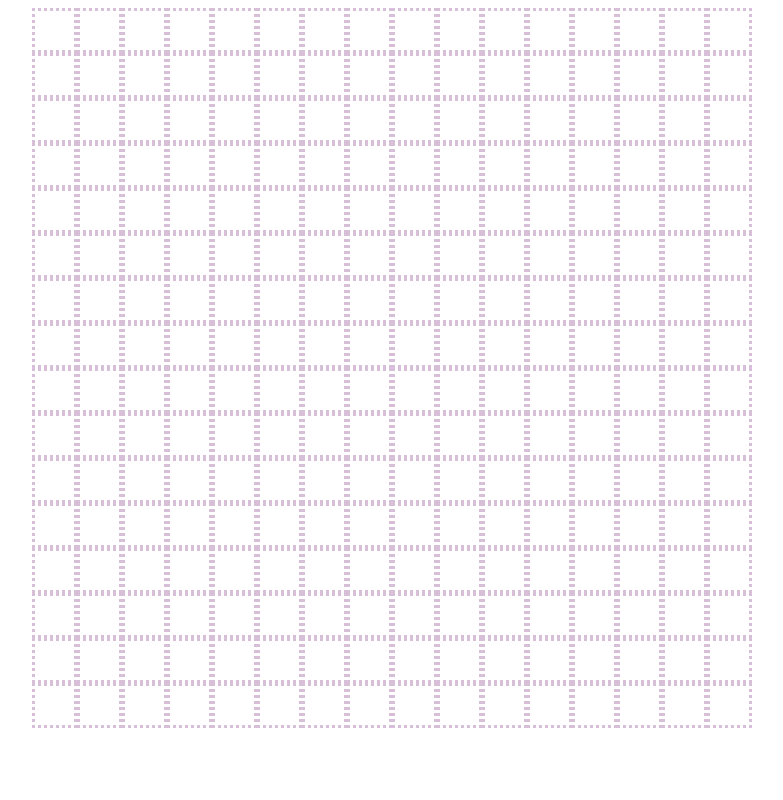
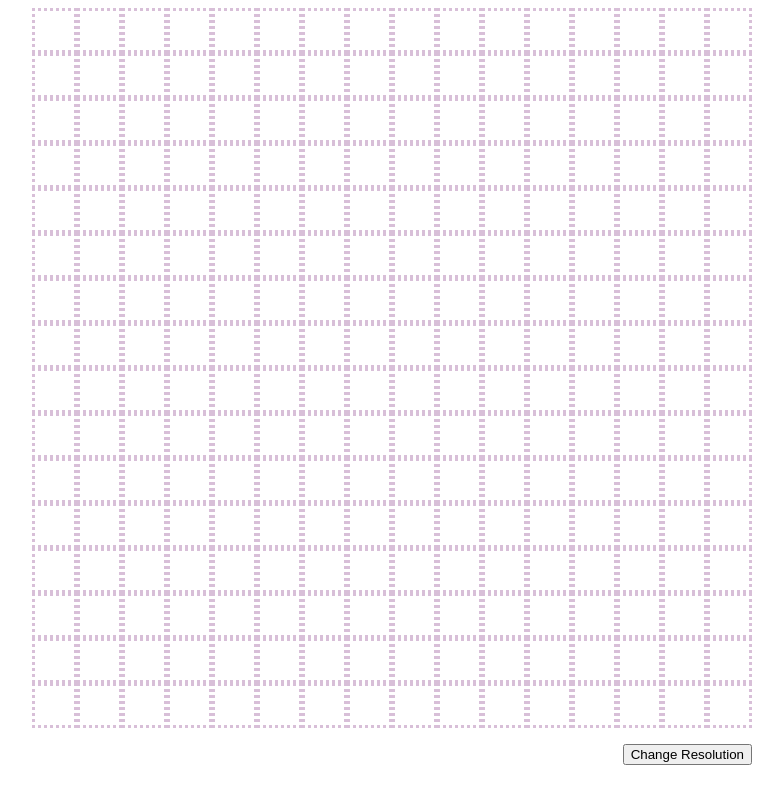
Before and after one commit to kgroening05/js-etch-a-sketch, a plain HTML site: page index.html in a window 1280 px wide. Shown: the whole page, without its empty margins (248-1031 px from the left). Drawn offline with Linux system fonts and the light colour scheme.

Commit message:
Add change resolution button

```diff
--- a/app.js
+++ b/app.js
@@ -2,9 +2,6 @@
 const container = document.querySelector(".container");
 let numberOfRows = 16;
 let numberOfColumns = 16;
-const sketchPadSize = 960;
-
-
 
 // Populate container div with 16 x 16 grid of square divs
 for (let rowindex = 0; rowindex < numberOfRows; rowindex++) {
--- a/index.html
+++ b/index.html
@@ -10,5 +10,8 @@
 </head>
 <body>
     <div class="container"></div>
+    <div class="settings-footer">
+        <button id="change-resolution">Change Resolution</button>
+    </div>
 </body>
 </html>
--- a/style.css
+++ b/style.css
@@ -1,6 +1,7 @@
 body{
     display: flex;
-    justify-content: center;
+    flex-direction: column;
+    align-items: center;
 }
 
 .container{
@@ -26,3 +27,13 @@ body{
 .filled{
     background-color: black;
 }
+
+.settings-footer{
+    display: flex;
+    justify-content: flex-end;
+    width: 90vh;
+}
+
+button{
+    margin: 16px 0px;
+}
```
